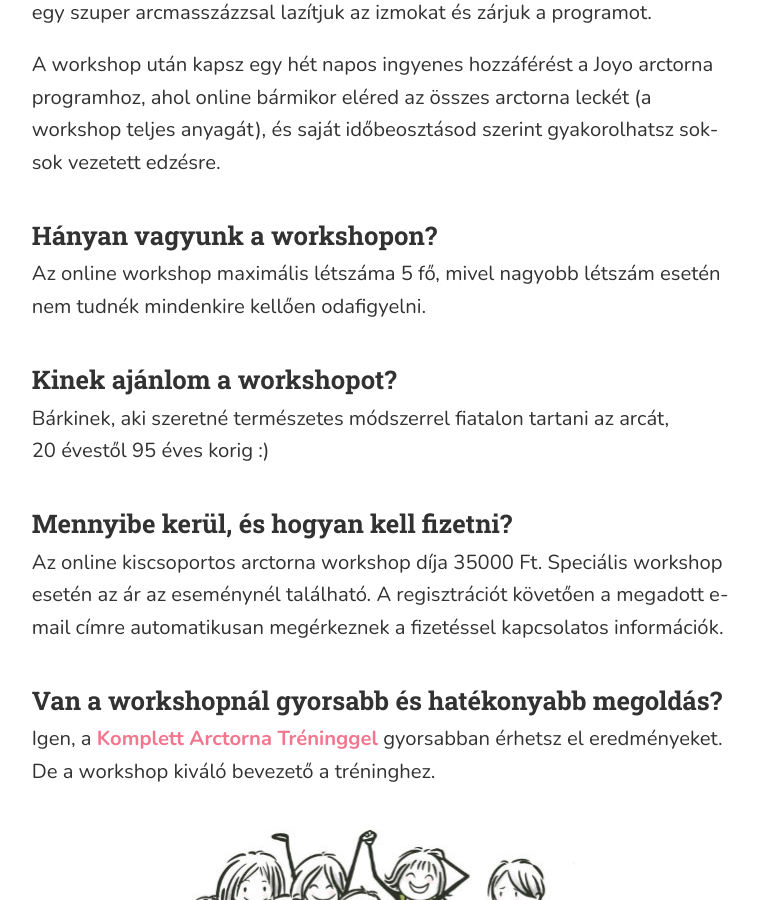
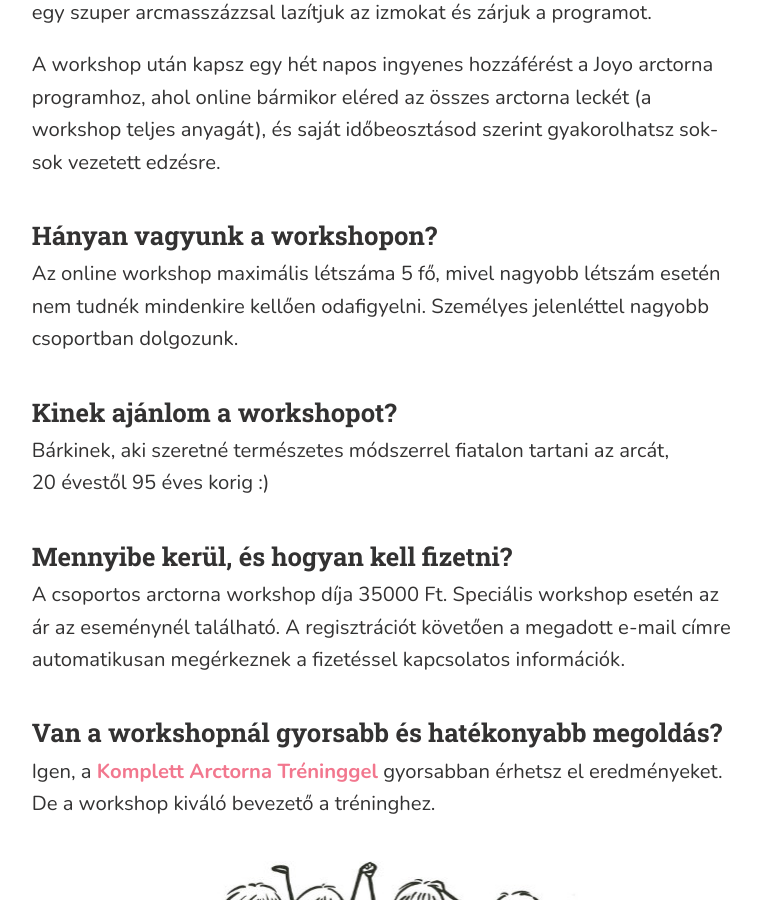
Before and after one commit to monikamudra/arctorna, a Jekyll site: the page built from workshop.md, in a window 1280 px wide and 900 px high, scrolled down 910 px. Shown: the whole window, without its empty margins (254-1015 px from the left). Built offline with Jekyll 4.4.1, drawn with Linux system fonts in a browser that asks for light colours.

Commit message:
Update workshop-details.md

```diff
--- a/_includes/workshop-details.md
+++ b/_includes/workshop-details.md
@@ -5,7 +5,7 @@ A workshop után kapsz egy hét napos ingyenes hozzáférést a Joyo arctorna pr
 ### Hányan vagyunk a&nbsp;workshopon?
 
 Az online workshop maximális létszáma 5 fő, mivel nagyobb létszám esetén nem
-tudnék mindenkire kellően&nbsp;odafigyelni.
+tudnék mindenkire kellően&nbsp;odafigyelni. Személyes jelenléttel nagyobb csoportban dolgozunk.
 
 ### Kinek ajánlom a&nbsp;workshopot?
 
@@ -14,7 +14,7 @@ arcát, 20&nbsp;évestől <span class="u-NoWrap">95&nbsp;éves korig :)</span>
 
 ### Mennyibe kerül, és hogyan kell fizetni?
 
-Az online kiscsoportos arctorna workshop díja {{
+A csoportos arctorna workshop díja {{
 site.data.workshop.price_online }}&nbsp;Ft. Speciális workshop esetén az ár az eseménynél található. A regisztrációt követően a megadott e-mail címre automatikusan megérkeznek a fizetéssel kapcsolatos információk.
 
 ### Van a workshopnál gyorsabb és hatékonyabb&nbsp;megoldás?
```
